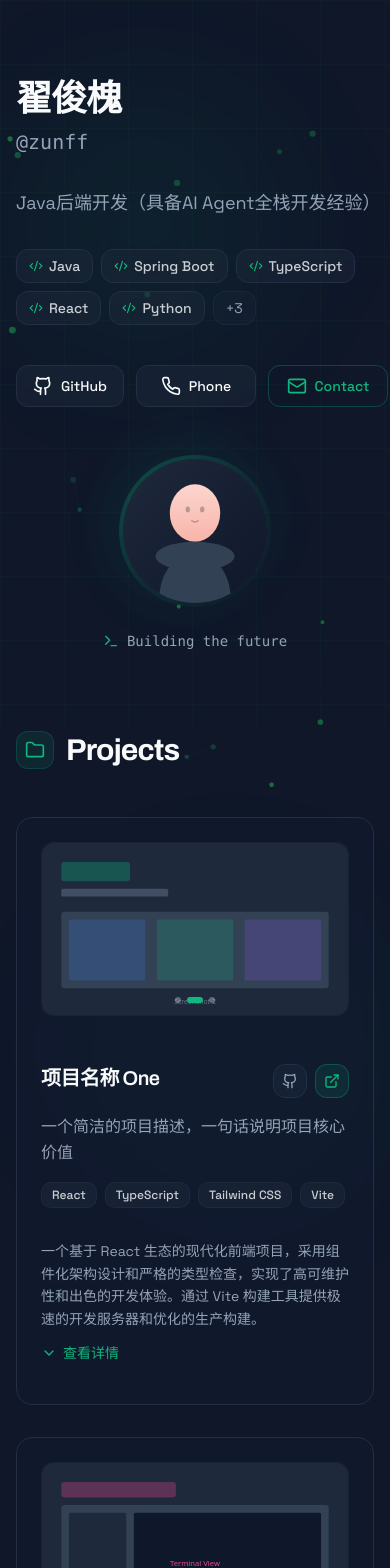
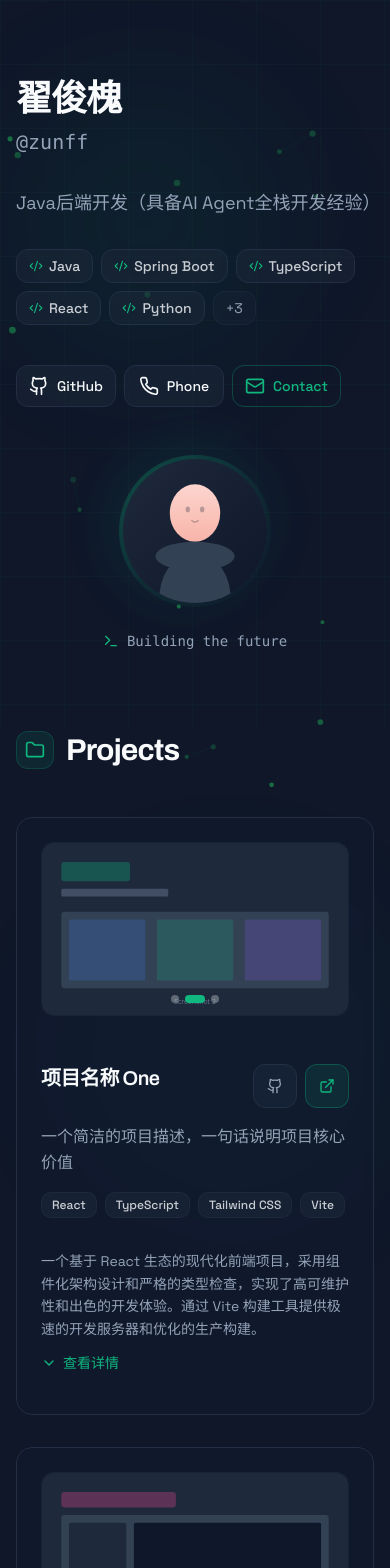
Before and after one commit to zunff/zunff-portfolio, a React (Vite) app: page / in a window 390 px wide. Shown: the top 1568 px of the page. Built offline with nearby package versions, Linux system fonts and the light colour scheme.

Commit message:
feat: 优化移动端样式兼容性

```diff
--- a/src/components/sections/Hero.tsx
+++ b/src/components/sections/Hero.tsx
@@ -23,7 +23,7 @@ function CopyButton({ icon: Icon, label, value, displayValue, variant = 'default
     }
   }
 
-  const baseStyles = "flex items-center justify-center gap-2 px-4 py-2.5 rounded-lg transition-all duration-200 cursor-pointer min-w-[120px]"
+  const baseStyles = "flex items-center justify-center gap-2 px-3 sm:px-4 py-2.5 rounded-lg transition-all duration-200 cursor-pointer min-w-[100px] sm:min-w-[120px]"
   const variantStyles = variant === 'primary'
     ? "border border-primary/30 text-primary hover:bg-primary hover:text-primary-foreground"
     : "bg-secondary/50 border border-border text-foreground hover:bg-primary/10 hover:border-primary/50 hover:text-primary"
@@ -120,14 +120,14 @@ export default function Hero() {
               )}
             </div>
 
-            <div className="flex items-center gap-3 pt-2">
+            <div className="flex flex-wrap items-center gap-2 sm:gap-3 pt-2">
               {social.github && (
                 <a
                   href={social.github}
                   target="_blank"
                   rel="noopener noreferrer"
                   aria-label="GitHub Profile"
-                  className="group flex items-center gap-2 px-4 py-2.5 rounded-lg bg-secondary/50 border border-border text-foreground transition-all duration-200 hover:bg-primary/10 hover:border-primary/50 hover:text-primary cursor-pointer"
+                  className="group flex items-center gap-2 px-3 sm:px-4 py-2.5 rounded-lg bg-secondary/50 border border-border text-foreground transition-all duration-200 hover:bg-primary/10 hover:border-primary/50 hover:text-primary cursor-pointer"
                 >
                   <Github className="h-5 w-5" />
                   <span className="text-sm font-medium">GitHub</span>
@@ -155,7 +155,7 @@ export default function Hero() {
                   target="_blank"
                   rel="noopener noreferrer"
                   aria-label="LinkedIn Profile"
-                  className="group flex items-center gap-2 px-4 py-2.5 rounded-lg bg-secondary/50 border border-border text-foreground transition-all duration-200 hover:bg-primary/10 hover:border-primary/50 hover:text-primary cursor-pointer"
+                  className="group flex items-center gap-2 px-3 sm:px-4 py-2.5 rounded-lg bg-secondary/50 border border-border text-foreground transition-all duration-200 hover:bg-primary/10 hover:border-primary/50 hover:text-primary cursor-pointer"
                 >
                   <Linkedin className="h-5 w-5" />
                   <span className="text-sm font-medium">LinkedIn</span>
--- a/src/components/sections/Projects.tsx
+++ b/src/components/sections/Projects.tsx
@@ -115,7 +115,7 @@ export default function Projects() {
                         target="_blank"
                         rel="noopener noreferrer"
                         onClick={(e) => e.stopPropagation()}
-                        className="p-2 rounded-lg bg-secondary/50 border border-border text-muted-foreground transition-all duration-200 hover:bg-primary/10 hover:border-primary/50 hover:text-primary cursor-pointer"
+                        className="p-2.5 sm:p-2 rounded-lg bg-secondary/50 border border-border text-muted-foreground transition-all duration-200 hover:bg-primary/10 hover:border-primary/50 hover:text-primary cursor-pointer min-h-[44px] min-w-[44px] flex items-center justify-center"
                         aria-label={`View ${project.title} on GitHub`}
                       >
                         <Github className="h-4 w-4" />
@@ -126,7 +126,7 @@ export default function Projects() {
                           target="_blank"
                           rel="noopener noreferrer"
                           onClick={(e) => e.stopPropagation()}
-                          className="p-2 rounded-lg bg-primary/10 border border-primary/30 text-primary transition-all duration-200 hover:bg-primary hover:text-primary-foreground cursor-pointer"
+                          className="p-2.5 sm:p-2 rounded-lg bg-primary/10 border border-primary/30 text-primary transition-all duration-200 hover:bg-primary hover:text-primary-foreground cursor-pointer min-h-[44px] min-w-[44px] flex items-center justify-center"
                           aria-label={`View ${project.title} demo`}
                         >
                           <ExternalLink className="h-4 w-4" />
--- a/src/components/shared/ImageCarousel.tsx
+++ b/src/components/shared/ImageCarousel.tsx
@@ -64,6 +64,8 @@ export function ImageCarousel({ images, alt, className }: ImageCarouselProps) {
         className={cn('group relative overflow-hidden rounded-lg bg-secondary/30', className)}
         onMouseEnter={() => setIsPaused(true)}
         onMouseLeave={() => setIsPaused(false)}
+        onTouchStart={() => setIsPaused(true)}
+        onTouchEnd={() => { setTimeout(() => setIsPaused(false), 3000) }}
       >
         <div className="aspect-video w-full overflow-hidden">
           {images.map((src, index) => (
@@ -94,7 +96,7 @@ export function ImageCarousel({ images, alt, className }: ImageCarouselProps) {
                 e.stopPropagation()
                 goToPrev()
               }}
-              className="absolute left-2 top-1/2 -translate-y-1/2 rounded-full bg-background/80 backdrop-blur-sm p-2 text-foreground opacity-0 group-hover:opacity-100 hover:opacity-100 transition-all duration-200 hover:bg-background cursor-pointer border border-border/50"
+              className="absolute left-2 top-1/2 -translate-y-1/2 rounded-full bg-background/80 backdrop-blur-sm p-2.5 sm:p-2 text-foreground opacity-0 group-hover:opacity-100 hover:opacity-100 transition-all duration-200 hover:bg-background cursor-pointer border border-border/50 min-h-[44px] min-w-[44px] flex items-center justify-center"
               aria-label="Previous image"
             >
               <ChevronLeft className="h-4 w-4" />
@@ -104,7 +106,7 @@ export function ImageCarousel({ images, alt, className }: ImageCarouselProps) {
                 e.stopPropagation()
                 goToNext()
               }}
-              className="absolute right-2 top-1/2 -translate-y-1/2 rounded-full bg-background/80 backdrop-blur-sm p-2 text-foreground opacity-0 group-hover:opacity-100 hover:opacity-100 transition-all duration-200 hover:bg-background cursor-pointer border border-border/50"
+              className="absolute right-2 top-1/2 -translate-y-1/2 rounded-full bg-background/80 backdrop-blur-sm p-2.5 sm:p-2 text-foreground opacity-0 group-hover:opacity-100 hover:opacity-100 transition-all duration-200 hover:bg-background cursor-pointer border border-border/50 min-h-[44px] min-w-[44px] flex items-center justify-center"
               aria-label="Next image"
             >
               <ChevronRight className="h-4 w-4" />
@@ -122,10 +124,10 @@ export function ImageCarousel({ images, alt, className }: ImageCarouselProps) {
                   goToSlide(index)
                 }}
                 className={cn(
-                  'h-1.5 rounded-full transition-all duration-200',
+                  'h-2 sm:h-1.5 rounded-full transition-all duration-200 cursor-pointer',
                   index === currentIndex
-                    ? 'w-4 bg-primary'
-                    : 'w-1.5 bg-foreground/30 hover:bg-foreground/50 cursor-pointer'
+                    ? 'w-5 sm:w-4 bg-primary'
+                    : 'w-2 sm:w-1.5 bg-foreground/30 hover:bg-foreground/50'
                 )}
                 aria-label={`Go to slide ${index + 1}`}
               />
@@ -142,7 +144,7 @@ export function ImageCarousel({ images, alt, className }: ImageCarouselProps) {
             className="fixed inset-0 z-50 flex items-center justify-center p-4 sm:p-8 data-[state=open]:animate-in data-[state=closed]:animate-out data-[state=closed]:fade-out-0 data-[state=open]:fade-in-0"
             onOpenAutoFocus={(e) => e.preventDefault()}
           >
-            <DialogClose className="absolute top-4 right-4 p-2.5 rounded-full bg-white/10 backdrop-blur-md text-white/80 hover:text-white hover:bg-white/20 transition-all cursor-pointer border border-white/10 z-10">
+            <DialogClose className="absolute top-4 right-4 p-2.5 sm:p-2.5 rounded-full bg-white/10 backdrop-blur-md text-white/80 hover:text-white hover:bg-white/20 transition-all cursor-pointer border border-white/10 z-10 min-h-[44px] min-w-[44px] flex items-center justify-center">
               <ChevronRight className="h-5 w-5 rotate-45" />
             </DialogClose>
 
@@ -162,7 +164,7 @@ export function ImageCarousel({ images, alt, className }: ImageCarouselProps) {
                     e.stopPropagation()
                     goToPrev()
                   }}
-                  className="absolute left-3 sm:left-6 top-1/2 -translate-y-1/2 p-2.5 sm:p-3 rounded-full bg-white/10 backdrop-blur-md text-white/80 hover:text-white hover:bg-white/20 transition-all cursor-pointer border border-white/10"
+                  className="absolute left-3 sm:left-6 top-1/2 -translate-y-1/2 p-3 sm:p-3 rounded-full bg-white/10 backdrop-blur-md text-white/80 hover:text-white hover:bg-white/20 transition-all cursor-pointer border border-white/10 min-h-[44px] min-w-[44px] flex items-center justify-center"
                   aria-label="Previous image"
                 >
                   <ChevronLeft className="h-5 w-5 sm:h-6 sm:w-6" />
@@ -172,7 +174,7 @@ export function ImageCarousel({ images, alt, className }: ImageCarouselProps) {
                     e.stopPropagation()
                     goToNext()
                   }}
-                  className="absolute right-3 sm:right-6 top-1/2 -translate-y-1/2 p-2.5 sm:p-3 rounded-full bg-white/10 backdrop-blur-md text-white/80 hover:text-white hover:bg-white/20 transition-all cursor-pointer border border-white/10"
+                  className="absolute right-3 sm:right-6 top-1/2 -translate-y-1/2 p-3 sm:p-3 rounded-full bg-white/10 backdrop-blur-md text-white/80 hover:text-white hover:bg-white/20 transition-all cursor-pointer border border-white/10 min-h-[44px] min-w-[44px] flex items-center justify-center"
                   aria-label="Next image"
                 >
                   <ChevronRight className="h-5 w-5 sm:h-6 sm:w-6" />
--- a/src/index.css
+++ b/src/index.css
@@ -73,3 +73,28 @@
 img {
   background-color: hsl(var(--muted));
 }
+
+/* 移动端优化 */
+@layer utilities {
+  .safe-bottom {
+    padding-bottom: env(safe-area-inset-bottom, 0px);
+  }
+
+  .safe-top {
+    padding-top: env(safe-area-inset-top, 0px);
+  }
+}
+
+/* 防止移动端水平溢出 */
+html, body {
+  overflow-x: hidden;
+  -webkit-text-size-adjust: 100%;
+  -webkit-tap-highlight-color: transparent;
+}
+
+/* 移动端触摸优化 */
+@media (max-width: 768px) {
+  button, a, [role="button"] {
+    touch-action: manipulation;
+  }
+}
```
Also changed, not shown: 1 other file (tests, documents, lock files or other folders).
